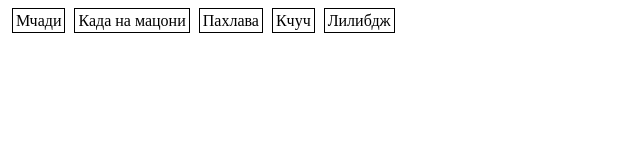
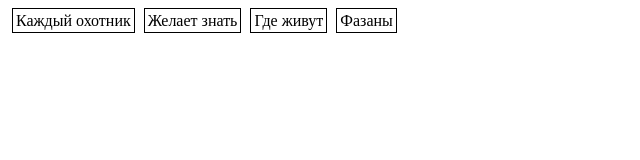
Before and after one commit to JhamesBond/JhamesBond.github.io, a plain HTML site: page index.html in a window 1280 px wide. Shown: the full height of the page, 0-640 px from the left. Drawn offline with Linux system fonts and the light colour scheme.

Commit message:
Update index.html

```diff
--- a/index.html
+++ b/index.html
@@ -18,11 +18,10 @@
  </head>
  <body>
   <ul class="hr">
-   <li>Мчади</li>
-   <li>Када на мацони</li>
-   <li>Пахлава</li>
-   <li>Кчуч</li>
-   <li>Лилибдж</li>
+   <li>Каждый охотник</li>
+   <li>Желает знать</li>
+   <li>Где живут</li>
+   <li>Фазаны</li>
   </ul>
  </body>
 </html>
```
